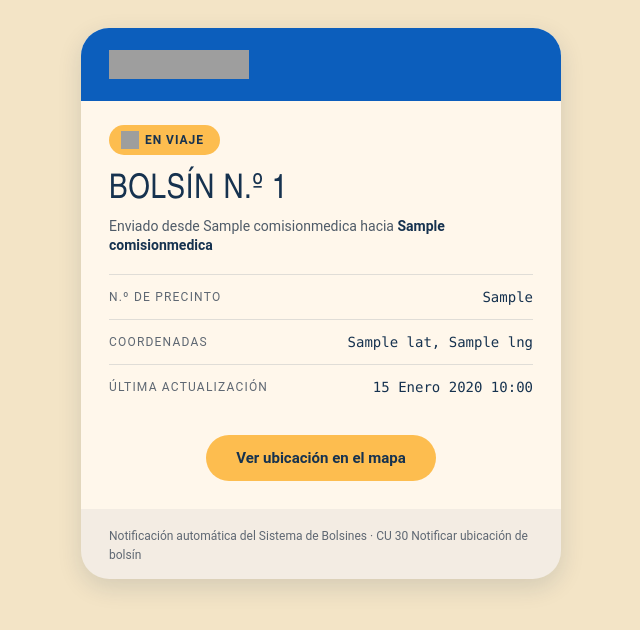
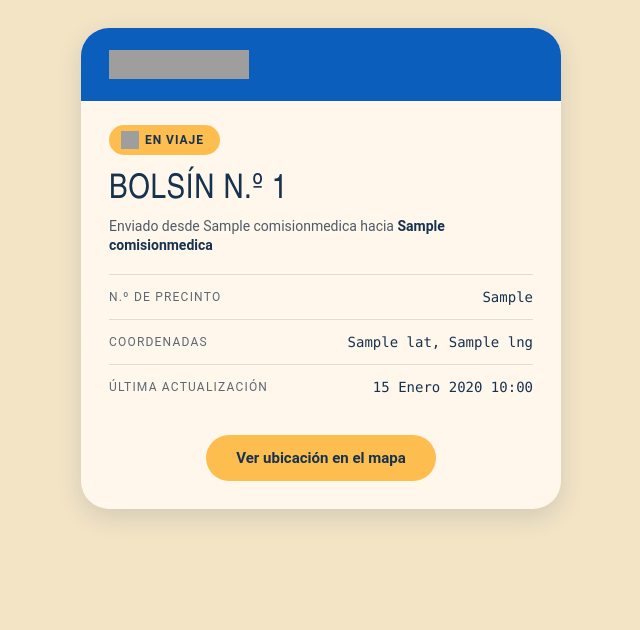
Before and after one commit to FranciscoGiayetto/PPAI-DSI, a Django app: template bolsines/templates/correo/ubicacion_bolsin.html in a window 1280 px wide. Shown: the top 630 px of the page, without its empty margins (319-959 px from the left). Run offline with Django 5.2, Linux system fonts and the light colour scheme; tables that the repository leaves empty hold one stand-in row (values such as "Sample post"); the template is opened without the code that fills it: values that come from a table or form of the project are taken from there, most other values are stand-ins (such as "Sample title", 1, 10 or a date in 2020); grey boxes are pictures that could not be loaded.

Commit message:
fix: ajustes finales del mail del CU 30
- Saca el pie de página 'Notificación automática... CU 30' del template.
- Blinda con test que la banda de modo prueba no aparezca fuera de él.

Co-Authored-By: Claude Sonnet 5 <noreply@anthropic.com>

```diff
--- a/bolsines/templates/correo/ubicacion_bolsin.html
+++ b/bolsines/templates/correo/ubicacion_bolsin.html
@@ -96,15 +96,6 @@
           </td>
         </tr>
 
-        <!-- Pie -->
-        <tr>
-          <td style="background-color:rgba(22,50,79,.05); padding:16px 28px;">
-            <span style="font-family:Roboto, Arial, sans-serif; font-size:12px; color:#5F6873;">
-              Notificación automática del Sistema de Bolsines · CU 30 Notificar ubicación de bolsín
-            </span>
-          </td>
-        </tr>
-
       </table>
     </td>
   </tr>
```
Also changed, not shown: bolsines/tests/test_seguimiento.py (+3 -0 lines).
